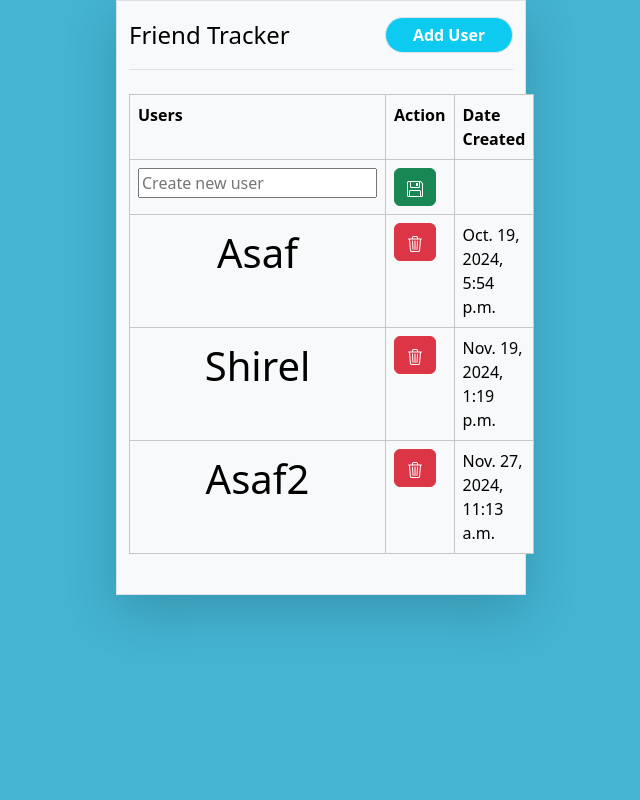
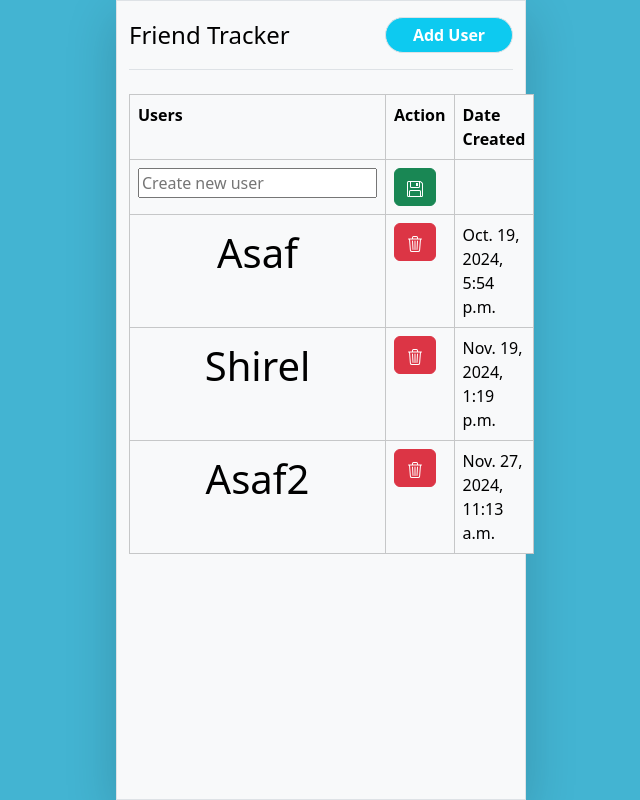
Before and after one commit to AsafDov/See_You_Soon, a Django app: page / in a window 1280 px wide. Shown: the whole page, without its empty margins (319-959 px from the left). Run offline with Django 5.2, Linux system fonts and the light colour scheme; data comes from the database, SQL or seed files in the repository.

Commit message:
fixed height

```diff
--- a/djangoApp/home/static/css/asafStyle.css
+++ b/djangoApp/home/static/css/asafStyle.css
@@ -1,3 +1,5 @@
+
+html,body{height:100vh}
 
 body{
     background-color: #43b4d2;
@@ -10,4 +12,5 @@ td.username-cell {
 div.appLayout{
     width: 410px;
     height: 100%;
+    min-height: 100%;
 }
```
